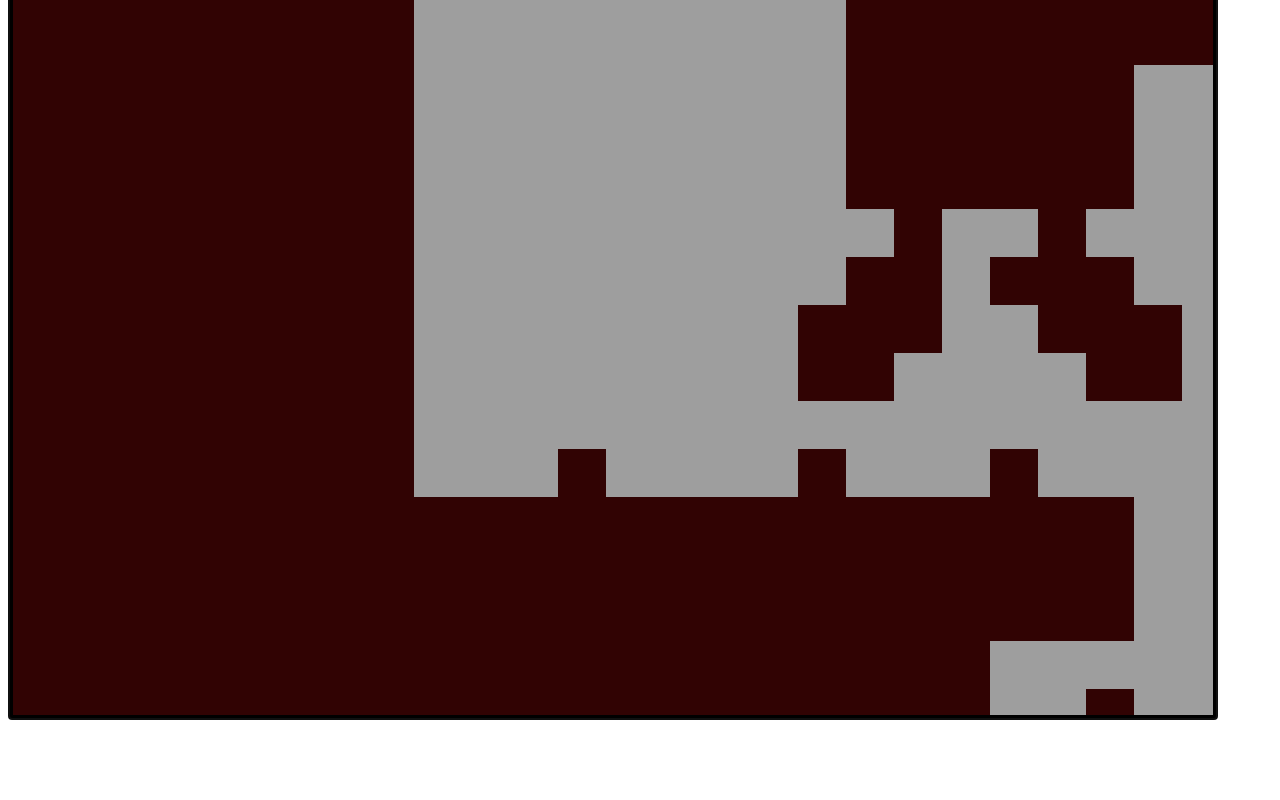
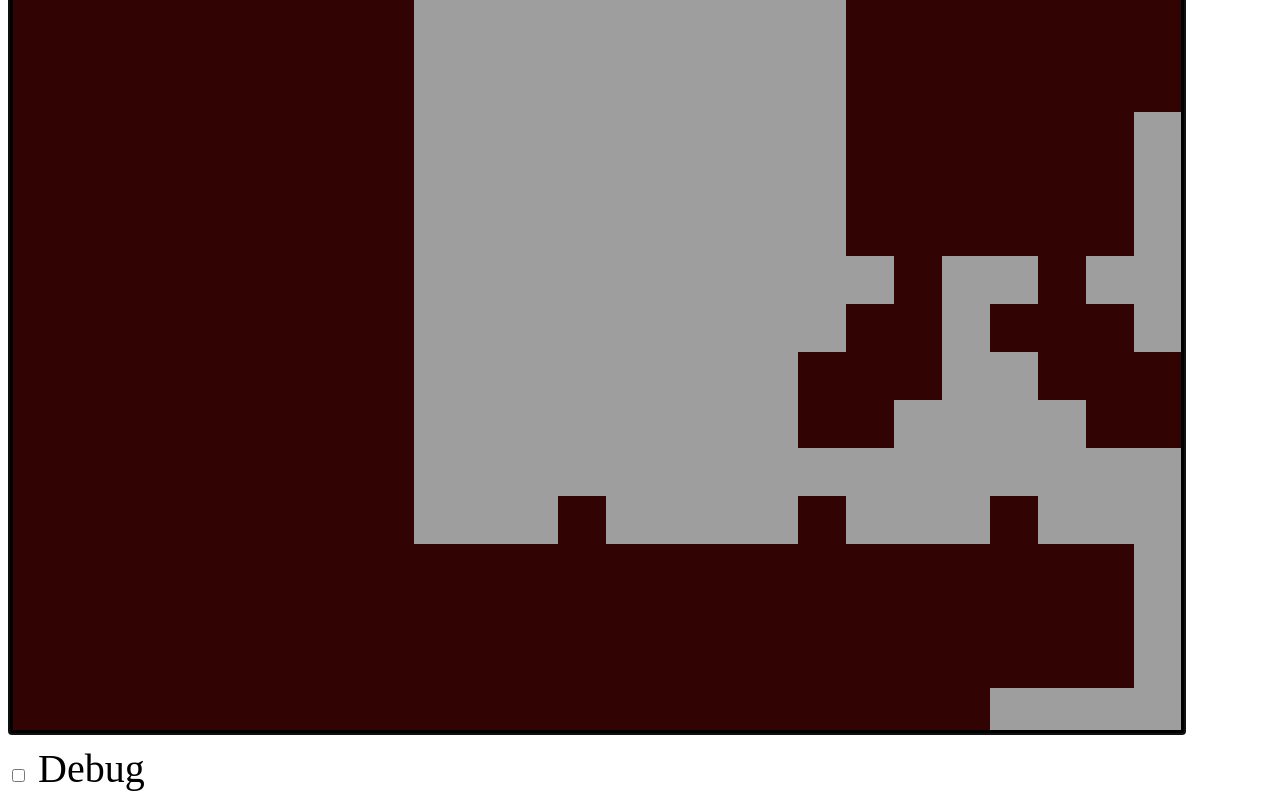
Before and after one commit to roseypark19/Dungeon-Escape, a plain HTML site: page index.html in a window 1280 px wide. Shown: the part 498-1298 px from the top of the page. Before the commit the page ends 1230 px from the top, so only its background shows below. Drawn offline with Linux system fonts and the light colour scheme.

Commit message:
added debug feature to page

```diff
--- a/index.html
+++ b/index.html
@@ -4,6 +4,13 @@
 <head>
     <meta charset="utf-8">
     <title>Dungeon Escape</title>
+
+    <style>
+        body {
+            font-family: 'Concert One';
+            font-size: 40px;
+        }
+    </style>
 
     <script type="text/javascript" src="./assetmanager.js"></script>
     <script type="text/javascript" src="./timer.js"></script>
@@ -19,7 +26,18 @@
     <script type="text/javascript" src="./util.js"></script>
     <script type="text/javascript" src="./main.js"></script>
 </head>
+
 <body>
-    <canvas id="gameWorld" width="1200" height="1200" style="background: rgb(49, 3, 3); border: 5px solid rgb(0, 0, 0)" tabindex="0" autofocus></canvas>
+
+    <div>
+        Dungeon Escape <br />
+    </div>
+
+    <canvas id="gameWorld" width="1168" height="1168" style="background: rgb(49, 3, 3); border: 5px solid rgb(0, 0, 0)" tabindex="0" autofocus></canvas>
+
+    <div>
+        <input type="checkbox" id="debug"> Debug
+    </div>
+
 </body>
 </html>
--- a/scenemanager.js
+++ b/scenemanager.js
@@ -82,6 +82,7 @@ class SceneManager {
     };
 
     update() {
+        PARAMS.DEBUG = document.getElementById("debug").checked;
         let midpoint = { x : PARAMS.CANVAS_WIDTH / 2 - PARAMS.BLOCKWIDTH / 2, y : PARAMS.CANVAS_HEIGHT / 2 - PARAMS.BLOCKWIDTH / 2 };
         this.x = this.hero.x - midpoint.x;
         this.y = this.hero.y - midpoint.y;
```
